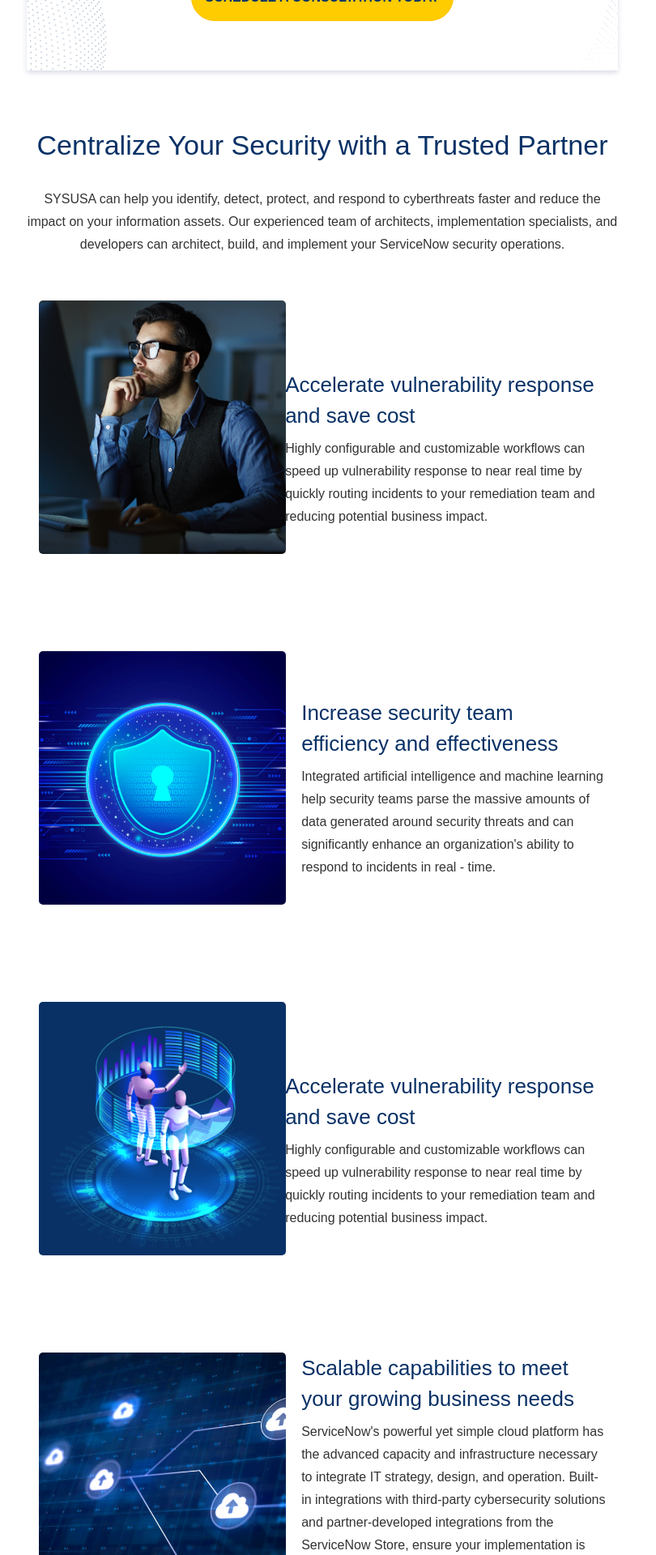
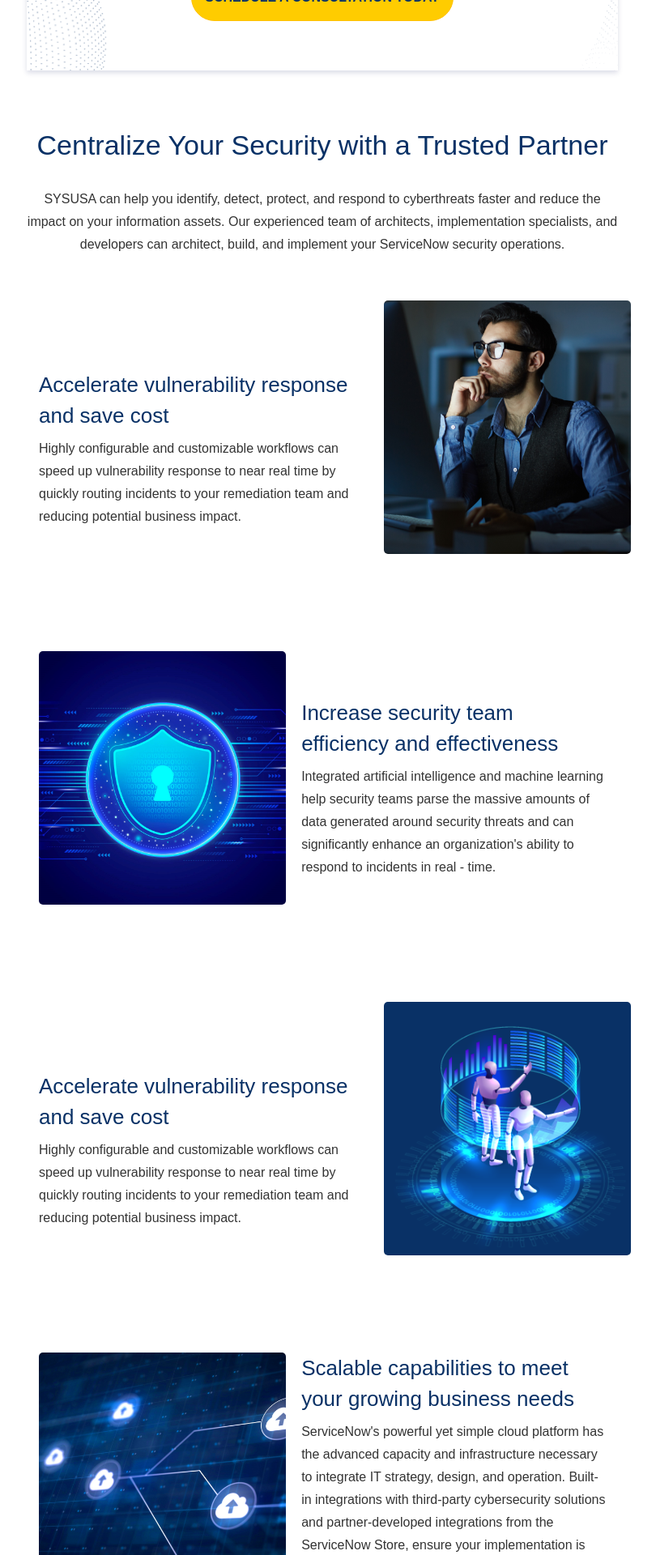
Before and after one commit to virajChuaudhary/Security_Operations, a Jekyll site: the page built from index.markdown, in a window 1280 px wide. Shown: the part 1726-3646 px from the top of the page at 81% size, without its empty margins (242-1052 px from the left). Built offline with Jekyll 4.4.1, drawn with Linux system fonts in a browser that asks for light colours; some web fonts are replaced.

Commit message:
mobile view add

```diff
--- a/_layouts/lp.html
+++ b/_layouts/lp.html
@@ -111,14 +111,14 @@
                 <h2>{{page.Third-section.Cards.card1.heading}}</h2>
                 <p>{{page.Third-section.Cards.card1.sub-heading}}</p>
               </div>
-              <div class="col-md-5  image"> <img src="{{site.baseurl}}/{{page.Third-section.Cards.card1.image}}" alt="">
+              <div class="col-md-5  order-md-12  image"> <img src="{{site.baseurl}}/{{page.Third-section.Cards.card1.image}}" alt="">
               </div>
             </div>
             <!-- first card -->
 
             <!-- second card -->
             <div class="row card-box">
-              <div class="col-md-5 image  "> <img src="{{site.baseurl}}/{{page.Third-section.Cards.card2.image}}" alt="">
+              <div class="col-md-5 image   order-md-12 "> <img src="{{site.baseurl}}/{{page.Third-section.Cards.card2.image}}" alt="">
               </div>
               <div class="col-md-7 text text-alt order-12 mb-3 ">
                 <h2>{{page.Third-section.Cards.card2.heading}}</h2>
@@ -129,20 +129,20 @@
             <!-- second card -->
             <!-- third card -->
             <div class="row card-box">
-              <div class="col-md-7 text order-12 mb-3">
+              <div class="col-md-7 text order-12  mb-3">
                 <h2>{{page.Third-section.Cards.card3.heading}}</h2>
                 <p>{{page.Third-section.Cards.card3.sub-heading}}</p>
               </div>
-              <div class="col-md-5 image"> <img src="{{site.baseurl}}/{{page.Third-section.Cards.card3.image}}" alt="">
+              <div class="col-md-5 image order-md-12 "> <img src="{{site.baseurl}}/{{page.Third-section.Cards.card3.image}}" alt="">
               </div>
             </div>
             <!-- third card -->
             <!-- forth card -->
             <div class="row card-box">
-              <div class="col-md-5 image "> <img src="{{site.baseurl}}/{{page.Third-section.Cards.card4.image}}" alt="">
+              <div class="col-md-5 image  order-md-12 "> <img src="{{site.baseurl}}/{{page.Third-section.Cards.card4.image}}" alt="">
               </div>
 
-              <div class="col-md-7 text text-alt order-12 mb-3">
+              <div class="col-md-7 text text-alt order-12  mb-3">
                 <h2>{{page.Third-section.Cards.card4.heading}}</h2>
                 <p>{{page.Third-section.Cards.card4.sub-heading}}</p>
               </div>
```
